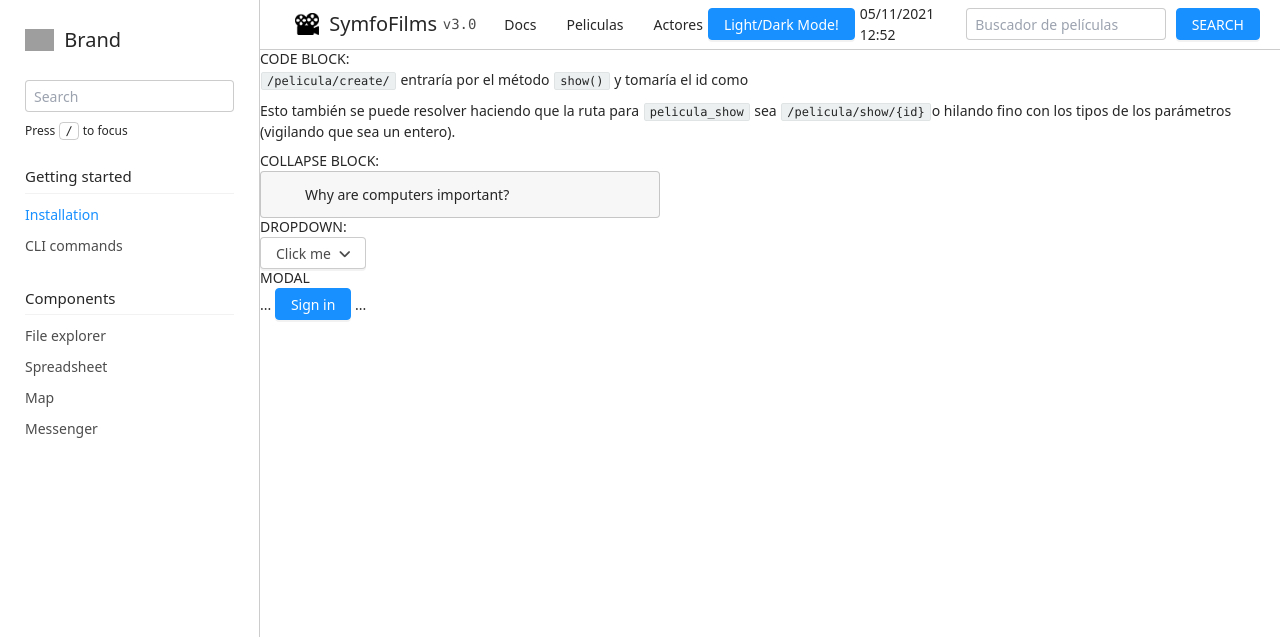
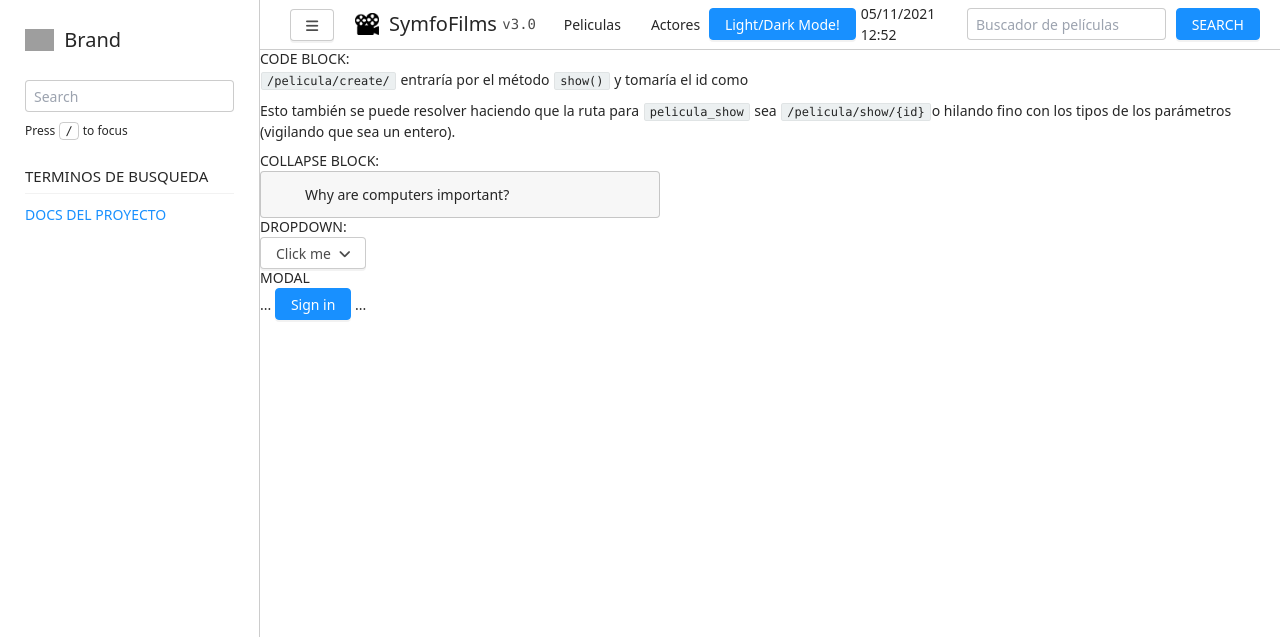
Before and after one commit to pacojaez/symfofilms, a Symfony app: template templates/components.html.twig in a window 1280 px wide. Shown: the top 637 px of the page. Run offline with Twig, Linux system fonts and the light colour scheme; the template is opened without the code that fills it, so the values that code supplies are empty; some libraries are stand-ins or nearby versions; grey boxes are pictures that could not be loaded.

Commit message:
Order DefaultController and admin_ routes

```diff
--- a/templates/components.html.twig
+++ b/templates/components.html.twig
@@ -1,7 +1,7 @@
-{% extends 'layouts/newbase.html.twig' %}
+{% extends 'layouts/admin.html.twig' %}
 
 {% block title %}
-	CSS COMPONENTS
+	ADMIN PANEL
 {% endblock %}
 
 {% block main %}
--- a/templates/components/navbar.html.twig
+++ b/templates/components/navbar.html.twig
@@ -3,13 +3,13 @@
    <nav class="navbar">
         <!-- Navbar content (with toggle sidebar button) -->
         <div class="navbar-content">
-        {% if(app.request.get('_route') == 'components')%}
+        {# {% if ( app.request.get('_route') == 'admin_%' ) %} #}
           <nav class="navbar navbar-fixed-bottom">
             <button class="btn" type="button" onclick="halfmoon.toggleSidebar()">
               <i class="fa fa-bars" aria-hidden="true"></i>
             </button>
           </nav>
-          {% endif %}
+        {# {% endif %} #}
           {# <button class="btn btn-action" type="button">
             <i class="fa fa-bars" aria-hidden="true"></i>
             <!-- Toggle sidebar -->
@@ -27,9 +27,9 @@
         <span class="navbar-text text-monospace">v3.0</span> <!-- text-monospace = font-family shifted to monospace -->
         <!-- Navbar nav -->
         <ul class="navbar-nav d-none d-md-flex"> <!-- d-none = display: none, d-md-flex = display: flex on medium screens and up (width > 768px) -->
-          <li class="nav-item {{ app.request.get('_route') == 'docs' ? 'active'}}">
-            <a href="{{ path('docs') }}" class="nav-link">Docs</a>
-          </li>
+          {# <li class="nav-item {{ app.request.get('_route') == 'docs' ? 'active'}}">
+            <a href="{{ path('admin_docs') }}" class="nav-link">Docs</a>
+          </li> #}
           {# <li class="nav-item {{ app.request.get('_route') == 'components' ? 'active'}}">
             <a href="{{ path('components') }}" class="nav-link">CSS COMPONENTS</a>
           </li> #}
@@ -65,7 +65,7 @@
               <i class="fa fa-angle-down" aria-hidden="true"></i>
             </button>
             <div class="dropdown-menu dropdown-menu-right w-200" aria-labelledby="navbar-dropdown-toggle-btn-1"> <!-- w-200 = width: 20rem (200px) -->
-              <a href="{{ path('docs') }}" class="dropdown-item">Docs</a>
+              <a href="{{ path('admin_docs') }}" class="dropdown-item">Docs</a>
               <a href="#" class="dropdown-item">PELICULAS</a>
               <div class="dropdown-divider"></div>
               <div class="dropdown-content">
--- a/templates/components/sidebar.html.twig
+++ b/templates/components/sidebar.html.twig
@@ -15,17 +15,17 @@
           </div>
         </div>
         <!-- Sidebar links and titles -->
-        <h5 class="sidebar-title">Getting started</h5>
+        <a href="{{ path('admin_searchlogs') }}"><h5 class="sidebar-title">TERMINOS DE BUSQUEDA</h5></a>
         <div class="sidebar-divider"></div>
-        <a href="#" class="sidebar-link active">Installation</a>
-        <a href="#" class="sidebar-link">CLI commands</a>
+        <a href="{{ path('admin_docs') }}" class="sidebar-link active">DOCS DEL PROYECTO</a>
+        {# <a href="#" class="sidebar-link">CLI commands</a>
         <br />
         <h5 class="sidebar-title">Components</h5>
         <div class="sidebar-divider"></div>
         <a href="#" class="sidebar-link">File explorer</a>
         <a href="#" class="sidebar-link">Spreadsheet</a>
         <a href="#" class="sidebar-link">Map</a>
-        <a href="#" class="sidebar-link">Messenger</a>
+        <a href="#" class="sidebar-link">Messenger</a> #}
       </div>
 
 {% endblock %}
--- a/templates/docs.html.twig
+++ b/templates/docs.html.twig
@@ -1,4 +1,4 @@
-{% extends 'layouts/base.html.twig' %}
+{% extends 'layouts/admin.html.twig' %}
 
 {% block title %} Portada {% endblock %}
 
--- a/templates/layouts/newbase.html.twig
+++ b/templates/layouts/admin.html.twig
@@ -39,10 +39,6 @@
 			<div class="content-wrapper">
 				{% block main %}{% endblock %}
 			</div>
-			<!-- Navbar fixed bottom -->
-			<nav class="navbar navbar-fixed-bottom">
-				<button class="btn" type="button" onclick="halfmoon.toggleSidebar()">Toggle sidebar</button>
-			</nav>
 		</div>
 
 		<!-- Requires halfmoon.js for toggling sidebar -->
--- a/templates/movie/searchlog.html.twig
+++ b/templates/movie/searchlog.html.twig
@@ -1,6 +1,6 @@
-{% extends 'layouts/base.html.twig' %}
+{% extends 'layouts/admin.html.twig' %}
 
-{% block title %}Todas las peliculas{% endblock %}
+{% block title %}Terminos de busqueda {% endblock %}
 
 {% block main %}
 <style>
```
Also changed, not shown: src/Controller/DefaultController.php (+31 -10 lines), src/Controller/MovieController.php (+28 -18 lines), templates/admin.html.twig (added, +9 -0 lines), templates/movie/allmovies.html.twig (+6 -1 lines).
